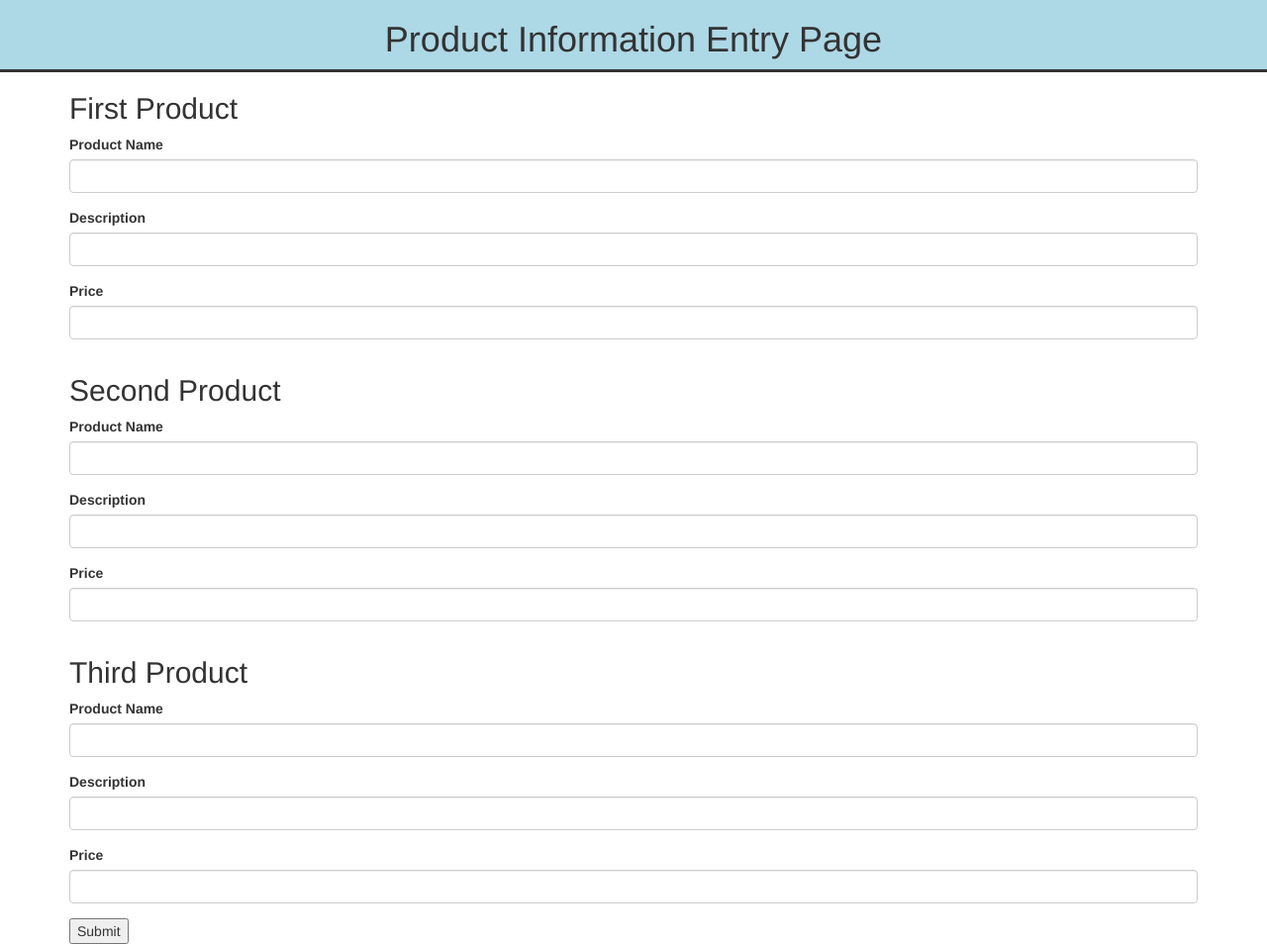
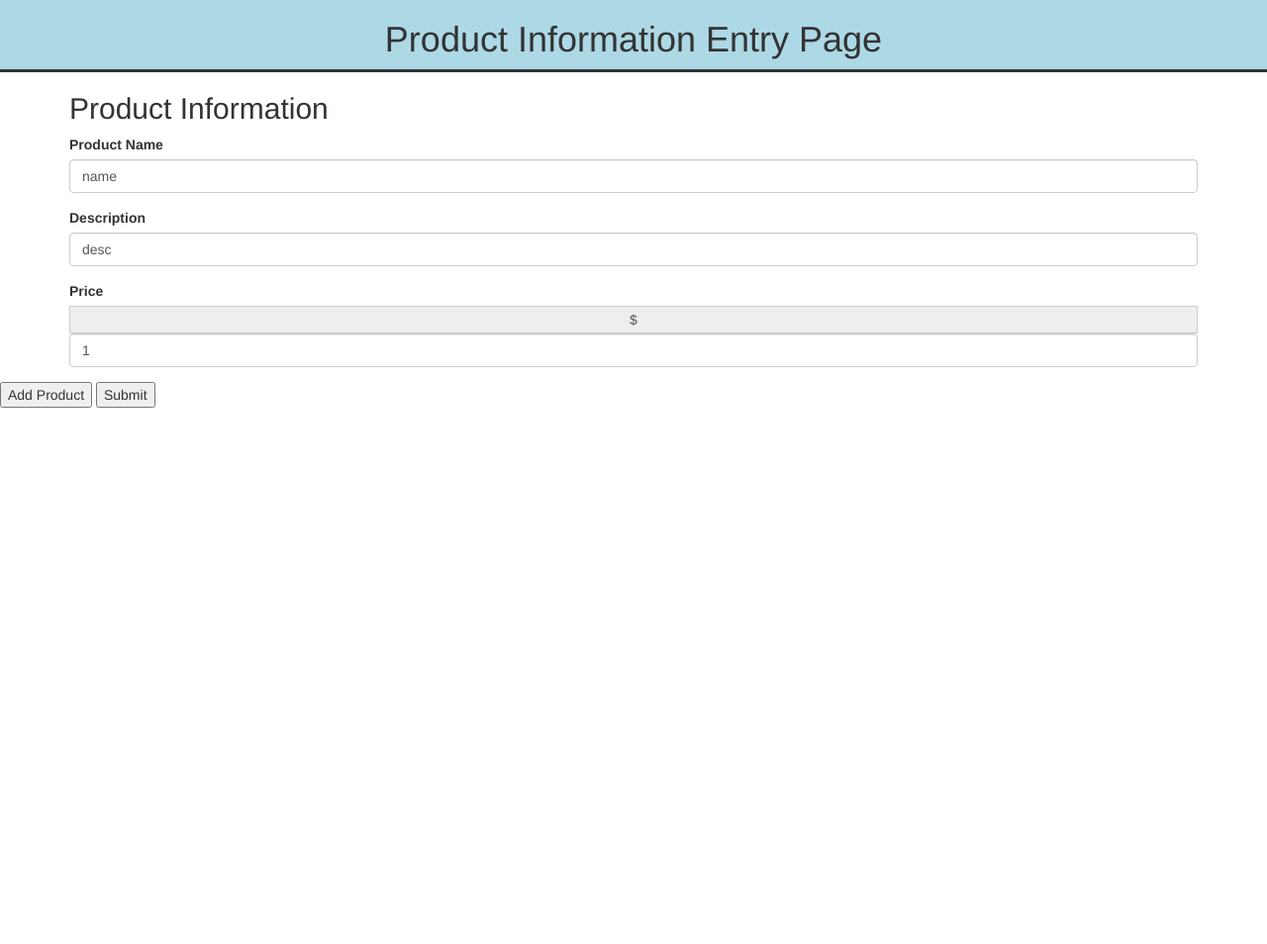
Before and after one commit to reiting/Comparison-Site, a plain HTML site: page index.html in a window 1280 px wide. Shown: the whole page at 99% size. After the commit the page ends 800 px from the top, so only its background shows below. Drawn offline with nearby package versions, Linux system fonts and the light colour scheme.

Commit message:
changed scripts.js to a new file that does a loop to get input information and made form page dynamic

```diff
--- a/index.html
+++ b/index.html
@@ -9,7 +9,7 @@
     <!-- jQuery library -->
     <script src="https://ajax.googleapis.com/ajax/libs/jquery/3.3.1/jquery.min.js"></script>
     <link rel="stylesheet" href="styles.css">
-    <script src="scripts.js"></script>
+    <script src="script.js"></script>
 </head>
 
 <body>
@@ -24,58 +24,29 @@
     </header>
     <main>
         <!--created a bootstrap form-->
-        <form action="comparison.html" id="productForm">
+        <form action="" id="productForm">
             <!--This section has the input fields for the first product to be compared-->
             <div class="container first-product">
-                <h2>First Product</h2>
+                <h2>Product Information</h2>
                 <div class="form-group">
                     <!--used a label with for for accessibility as it makes it easier for screen readers-->
                     <label for="firstProdName">Product Name</label>
-                    <input type="text" name="name" class="stored form-control" id="firstProdName" required>
+                    <input type="text" name="name" class="stored form-control" id="firstProdName" value="name" required>
                 </div>
                 <div class="form-group">
                     <label for="firstProdDesc">Description</label>
-                    <input type="text" name="description" class="stored form-control" id="firstProdDesc" required>
+                    <input type="text" name="description" class="stored form-control" id="firstProdDesc" value="desc" required>
                 </div>
                 <div class="form-group">
                     <label for="firstProdPrice">Price</label>
-                        <input type="number" step="0.01" name="price" class="stored form-control" id="firstProdPrice" required>
+                    <span class="input-group-addon">$</span>
+                    <input type="number" step="0.01" name="price" class="stored form-control" id="firstProdPrice" value="1" required>
                 </div>
             </div>
-            <!--contains the input fields for the second product-->
-            <div class="container second-product">
-                <h2>Second Product</h2>
-                <div class="form-group">
-                    <label for="secondProdName">Product Name</label>
-                    <input type="text" name="name" class="stored form-control" id="secondProdName" required>
-                </div>
-                <div class="form-group">
-                    <label for="secondProdDesc">Description</label>
-                    <input type="text" name="description" class="stored form-control" id="secondProdDesc" required>
-                </div>
-                <div class="form-group">
-                    <label for="secondProdPrice">Price</label>
-                    <input type="number" step="0.01" name="price" class="stored form-control" id="secondProdPrice"  required>
-                </div>
-            </div>
-            <!--contains the input fields for the third product-->
-            <div class="container third-product">
-                <h2>Third Product</h2>
-                <div class="form-group">
-                    <label for="thirdProdName">Product Name</label>
-                    <input type="text" name="name" class="stored form-control" id="thirdProdName" required>
-                </div>
-                <div class="form-group">
-                    <label for="thirdProdDesc">Description</label>
-                    <input type="text" name="description" class="stored form-control" id="thirdProdDesc" required>
-                </div>
-                <div class="form-group">
-                    <label for="thirdProdPrice">Price</label>
-                    <input type="number" step="0.01" name="currency" class="stored form-control" id="thirdProdPrice" required>
-                </div>
-                <!--input button-->
-                <input type="submit" id="submitButton">
         </form>
+        <!--input buttons-->
+        <button id="add">Add Product</button>
+        <button id="submitButton">Submit</button>
         </div>
         </form>
     </main>
--- /dev/null
+++ b/script.js
@@ -0,0 +1,34 @@
+$(document).ready(function () {
+    $('#add').click(function() {
+        //create new product info form section on button click
+        $('.first-product').clone().appendTo('#productForm');
+        //keep page from reloading on button click
+        return false;
+    })
+
+    var formArray = [];
+$('#submitButton').click(function (e) {
+    //e.preventDefault();
+
+/*$(":input").each(function () {
+    var key = $(this).attr('name');
+    var val = $(this).val();
+    item = {}
+    item.val= val;
+    console.log(item);
+    formArray.push(item);
+});*/
+
+
+var x = $('form').serializeArray();
+console.log(x);
+
+
+//puts key/value pairs into local storage so I can retrieve them on the next page
+localStorage.setItem("x", JSON.stringify(x));
+//go to the comparison page on button click
+window.location.href="comparison.html";
+//console.log(formArray);
+})
+
+});
--- a/scripts.js
+++ b/scripts.js
@@ -1,9 +1,9 @@
-$(document).ready(function() {
+$(document).ready(function () {
     //create empty array
     var formArray = [];
-    //if ($('body').hasClass('one')) {
     //run the following code when the submit button is clicked
-    $('#submitButton').click(function() {
+    $('#submitButton').click(function () {
+        e.preventDefault();
         //create an empty object
         var formVal = {};
         //gets the keys (attr) and the values (val) from the input fields.
@@ -17,6 +17,12 @@ $(document).ready(function() {
         formVal.descvalue = $('#firstProdDesc').val();
         formVal.pricekey = $('#firstProdPrice').attr('name');
         formVal.pricevalue = $('#firstProdPrice').val();
+
+
+
+
+
+
 
         //does the same as above for the second product
         var secondFormVal = {};
@@ -38,6 +44,7 @@ $(document).ready(function() {
 
         //pushes formVal to the empty array
         formArray.push(formVal);
+        console.log(formVal)
         //pushes secondFormVal to the empty array
         formArray.push(secondFormVal);
         //pushes thirdFormVal to the empty array
@@ -46,9 +53,7 @@ $(document).ready(function() {
         //takes the array with all 3 objects and stringifies it to create a JSON string.
         //takes the JSON string and pushes it to local storage.
         localStorage.setItem("formArray", JSON.stringify(formArray));
+        console.log(formArray);
     })
-//} else if ($('body').hasClass('two')) {
-    //var myStorage = window.localStorage;
-//}
     //final closing tag
 })
```
Also changed, not shown: comparison.js (+6 -5 lines).
